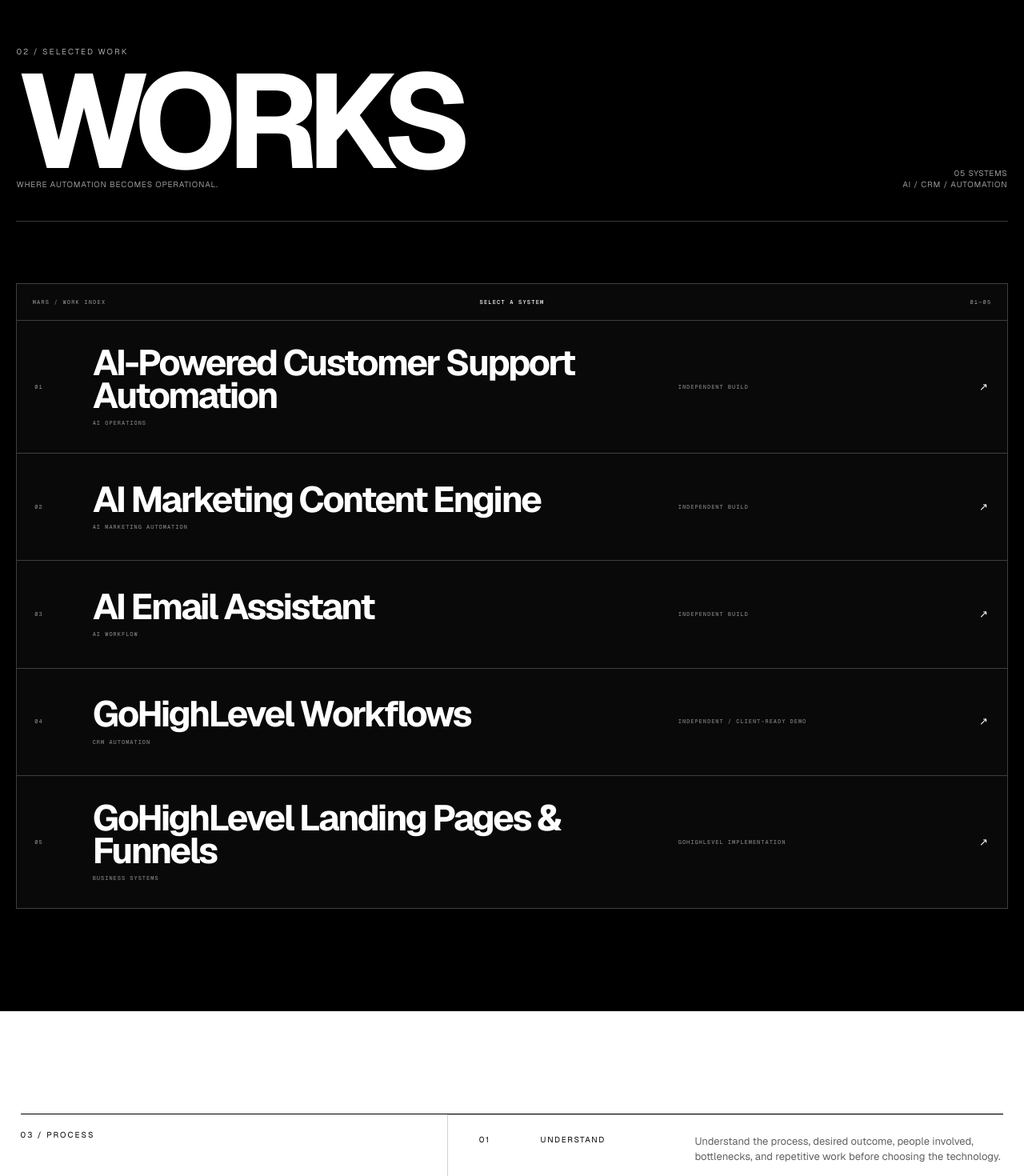
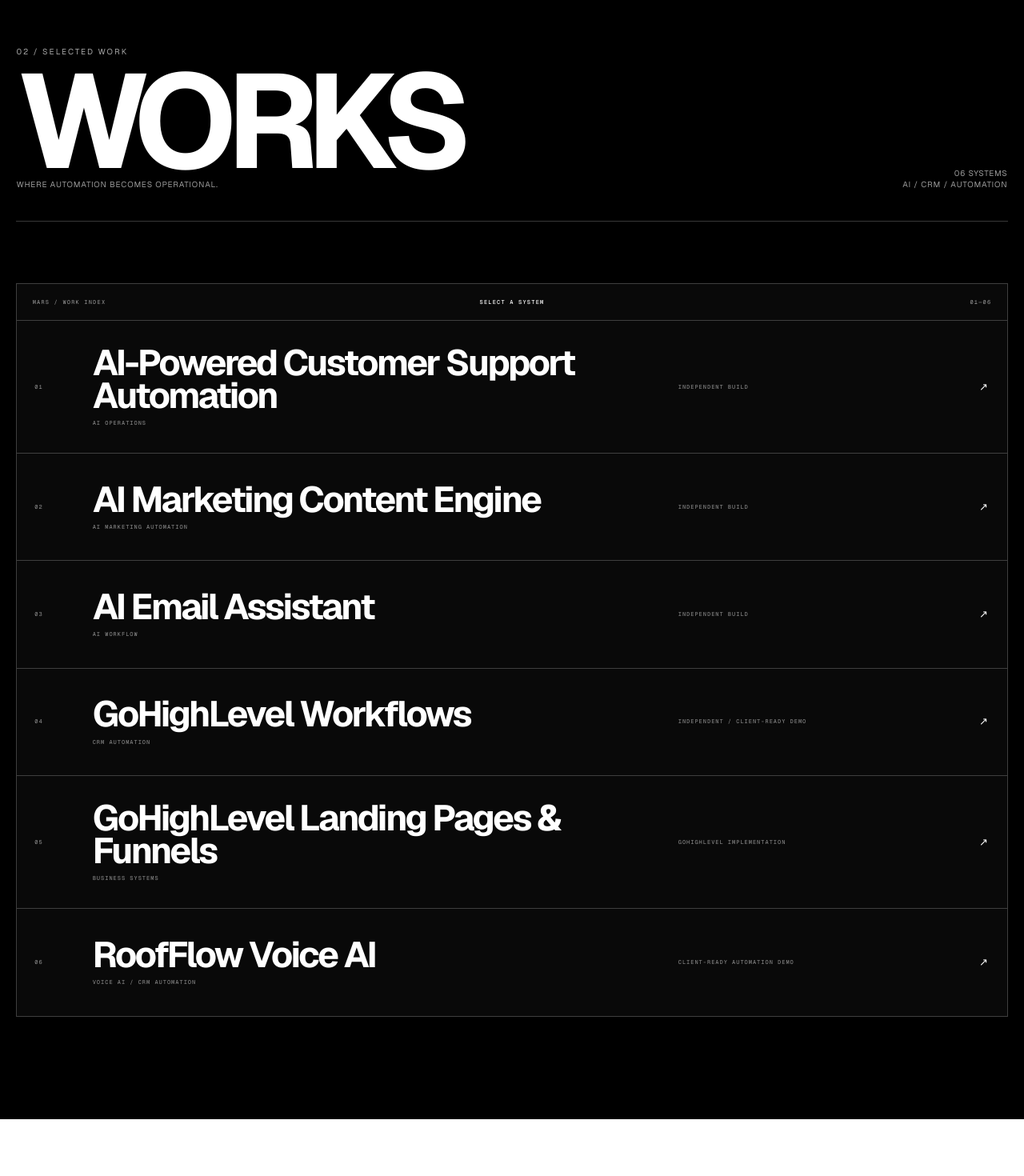
Before and after one commit to marsatolba6-gif/marsatolba-portfolio, a Next.js app: page / in a window 1280 px wide. Shown: the part 7324-8794 px from the top of the page at 80% size. Built offline with nearby package versions, Linux system fonts and the light colour scheme.

Commit message:
Add RoofFlow Voice AI case study

```diff
--- a/app/Portfolio.tsx
+++ b/app/Portfolio.tsx
@@ -102,7 +102,23 @@ const projects: Project[] = [
     reliability: "Checked desktop/mobile responsiveness, form submissions, redirects, booking flows, CRM record creation, and workflow enrollment where applicable.",
     flow: ["Landing Page", "Form", "CRM Record", "Calendar Booking", "Workflow Enrollment"],
     tools: ["GoHighLevel", "Landing Pages", "Forms", "Calendars", "Funnels", "CRM Workflows"],
+  },  {
+    num: "06",
+    name: "RoofFlow Voice AI",
+    shortName: "RoofFlow Voice AI",
+    category: "VOICE AI / CRM AUTOMATION",
+    scope: "CLIENT-READY AUTOMATION DEMO",
+    layout: "wide",
+    image: "/assets/roofflow-voice-ai-workflow.svg",
+    gallery: ["/assets/roofflow-voice-ai-workflow.svg"],
+    problem: "Roofing inquiries often arrive by phone, where emergency leaks, estimate requests, and lower-intent questions enter the same queue. Manual notes and delayed handoffs can lose context, duplicate records, and slow the response that wins the job.",
+    system: "A voice-first n8n workflow that receives roofing call data, uses Groq to extract structured lead information, applies deterministic urgency and intent scoring, upserts the contact and opportunity in GoHighLevel, books through Google Calendar, and routes the next action. Emergencies create a five-minute task, qualified inquiries a 15-minute follow-up, and nurture leads a one-day follow-up. Google Sheets records the outcome for auditability.",
+    value: "Turns roofing calls into structured, prioritized CRM actions—so urgent leaks are handled quickly, qualified leads are booked, and every follow-up is traceable.",
+    reliability: "Uses a fixed extraction schema, deterministic scoring rules, contact upsert logic, explicit routing branches, and a logged audit trail with CRM record IDs. Emergency, qualified, and nurture scenarios were tested to confirm that each path creates the intended next action.",
+    flow: ["Call", "Understand", "Prioritize", "Record", "Book", "Follow Up"],
+    tools: ["n8n", "Groq", "GoHighLevel", "Google Calendar", "Google Sheets", "JavaScript", "Webhooks"],
   },
+
 ];
 
 function SystemArt({ num }: { num: string }) {
@@ -943,10 +959,10 @@ export default function Portfolio() {
         <section id="work" className="work theme-dark" data-theme="dark">
           <div className="work-intro reveal">
             <div><p className="eyebrow inverse">02 / SELECTED WORK</p><h2>WORKS</h2><p className="muted-light">Where automation becomes operational.</p></div>
-            <p className="work-index">05 SYSTEMS<br />AI / CRM / AUTOMATION</p>
+            <p className="work-index">06 SYSTEMS<br />AI / CRM / AUTOMATION</p>
           </div>
           <div className="work-browser reveal">
-            <div className="work-browser-bar"><span>MARS / WORK INDEX</span><span>SELECT A SYSTEM</span><span>01—05</span></div>
+            <div className="work-browser-bar"><span>MARS / WORK INDEX</span><span>SELECT A SYSTEM</span><span>01—06</span></div>
             <div className="work-browser-layout" onMouseLeave={() => setWorkPreviewVisible(false)}>
               <div className="work-list" aria-label="Selected systems">
                 {projects.map((project) => (
```
